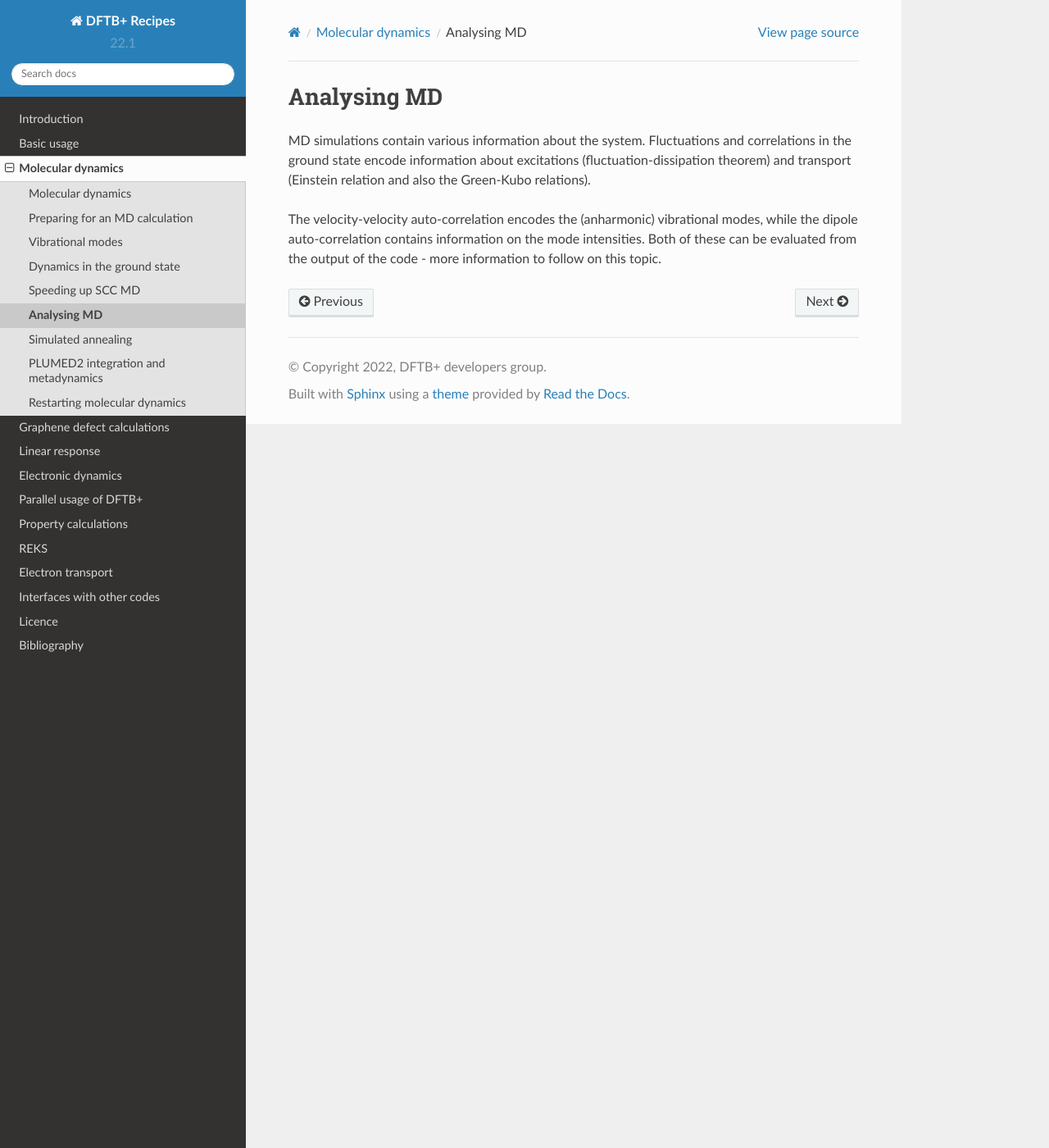
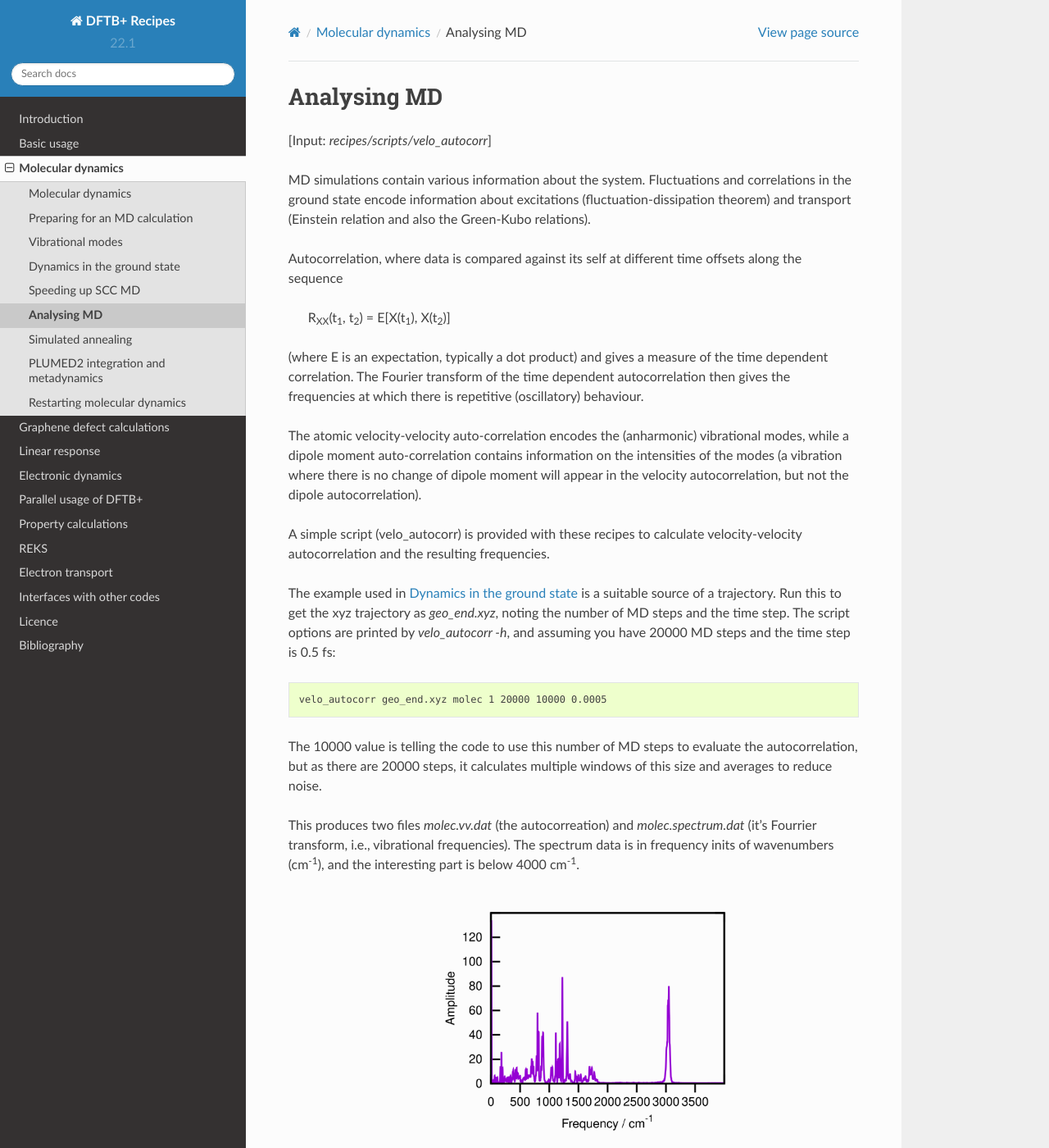
Before and after one commit to dftbplus/recipes, a Sphinx documentation site: the page built from docs/moleculardynamics/analysis.rst, in a window 1280 px wide and 1400 px high. Shown: the whole window at 82% size. Built offline with Sphinx 7.4.7 and the Read the Docs theme 2.0.0, drawn with Linux system fonts in a browser that asks for light colours; some of the changed text lies outside the part shown.

Commit message:
Added autocorrelation script
Plus spectra added

```diff
--- a/docs/moleculardynamics/analysis.rst
+++ b/docs/moleculardynamics/analysis.rst
@@ -1,15 +1,65 @@
 .. highlight:: none
+.. _sec-md-analysis:
 
 ************
 Analysing MD
 ************
+
+.. only :: builder_html or readthedocs
+
+   [Input: `recipes/scripts/velo_autocorr`]
 
 MD simulations contain various information about the system. Fluctuations and
 correlations in the ground state encode information about excitations
 (fluctuation-dissipation theorem) and transport (Einstein relation and also the
 Green-Kubo relations).
 
-The velocity-velocity auto-correlation encodes the (anharmonic) vibrational
-modes, while the dipole auto-correlation contains information on the mode
-intensities. Both of these can be evaluated from the output of the code - more
-information to follow on this topic.
+Autocorrelation, where data is compared against its self at different
+time offsets along the sequence
+
+  R\ :sub:`XX`\ (t\ :sub:`1`, t\ :sub:`2`) = E[X(t\ :sub:`1`\ ), X(t\
+  :sub:`2`\ )]
+
+(where E is an expectation, typically a dot product) and gives a
+measure of the time dependent correlation. The Fourier transform of
+the time dependent autocorrelation then gives the frequencies at which
+there is repetitive (oscillatory) behaviour.
+
+The atomic velocity-velocity auto-correlation encodes the (anharmonic)
+vibrational modes, while a dipole moment auto-correlation contains
+information on the intensities of the modes (a vibration where there
+is no change of dipole moment will appear in the velocity
+autocorrelation, but not the dipole autocorrelation).
+
+A simple script (velo_autocorr) is provided with these recipes to
+calculate velocity-velocity autocorrelation and the resulting
+frequencies.
+
+The example used in :ref:`sec-md-bo` is a suitable source of a
+trajectory. Run this to get the xyz trajectory as `geo_end.xyz`,
+noting the number of MD steps and the time step. The script options
+are printed by `velo_autocorr -h`, and assuming you have 20000 MD
+steps and the time step is 0.5 fs::
+
+  velo_autocorr geo_end.xyz molec 1 20000 10000 0.0005
+
+The 10000 value is telling the code to use this number of MD steps to
+evaluate the autocorrelation, but as there are 20000 steps, it
+calculates multiple windows of this size and averages to reduce noise.
+
+This produces two files `molec.vv.dat` (the autocorreation) and
+`molec.spectrum.dat` (it's Fourrier transform, i.e., vibrational
+frequencies). The spectrum data is in frequency inits of wavenumbers
+(cm\ :sup:`-1`), and the interesting part is below 4000 cm\ :sup:`-1`.
+
+  .. figure:: ../_figures/moleculardynamics/md/md_spectra.png
+     :height: 40ex
+     :align: center
+     :alt: Autocorrelation spectra of vibrations
+
+     Anharmonic spectra
+
+Try different sizes of the window and see what happens to the spectra.
+
+You can also compare these modes with the frequencies of the
+quasi-harmonic modes of :ref:`sec-md-vib-modes`.
--- a/docs/moleculardynamics/bornoppenheimer.rst
+++ b/docs/moleculardynamics/bornoppenheimer.rst
@@ -1,4 +1,5 @@
 .. highlight:: none
+.. _sec-md-bo:
 
 ****************************
 Dynamics in the ground state
--- a/docs/moleculardynamics/startinggeometry.rst
+++ b/docs/moleculardynamics/startinggeometry.rst
@@ -17,6 +17,8 @@ prior to performing molecular dynamics.
 
 After running the relaxation, the output file ``geo_end.gen`` is now suitable to
 use as a starting structure for MD (or for other property calculations).
+
+.. _sec-md-vib-modes:
 
 Vibrational modes
 =================
@@ -101,3 +103,5 @@ example using the `jmol <http://jmol.sourceforge.net/>`_ cross platform viewer
    jmol mode_114.xyz &
 
 for the highest frequency stretch mode of this molecule.
+
+The vibrational modes can also be obtained by processing the results of molecular dynamics (see :ref:`sec-md-analysis`)
```
Also changed, not shown: docs/_figures/moleculardynamics/md/md_spectra.png (added), docs/_figures/moleculardynamics/md/md_spectra.svg (added), 2 other files.
